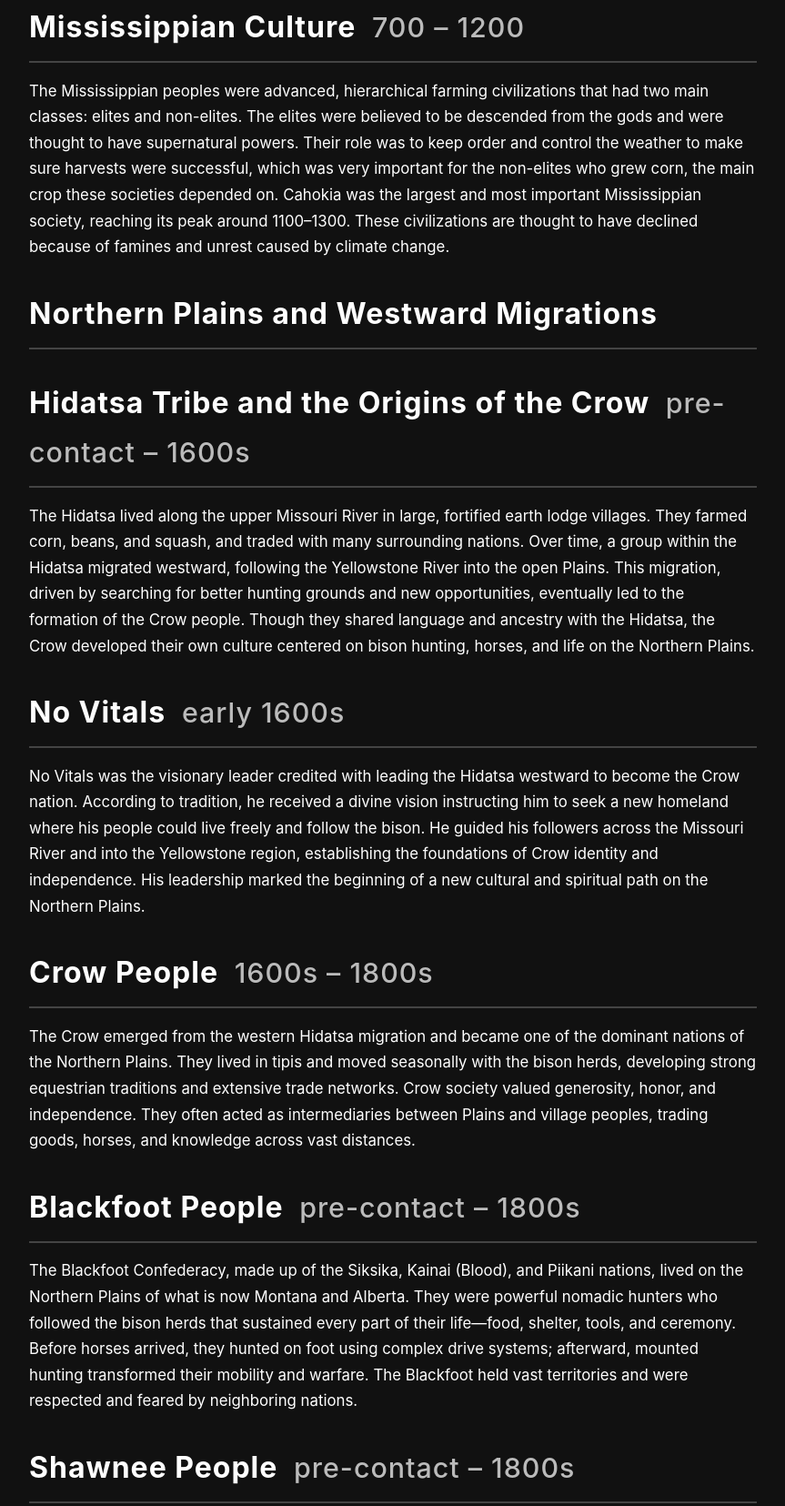
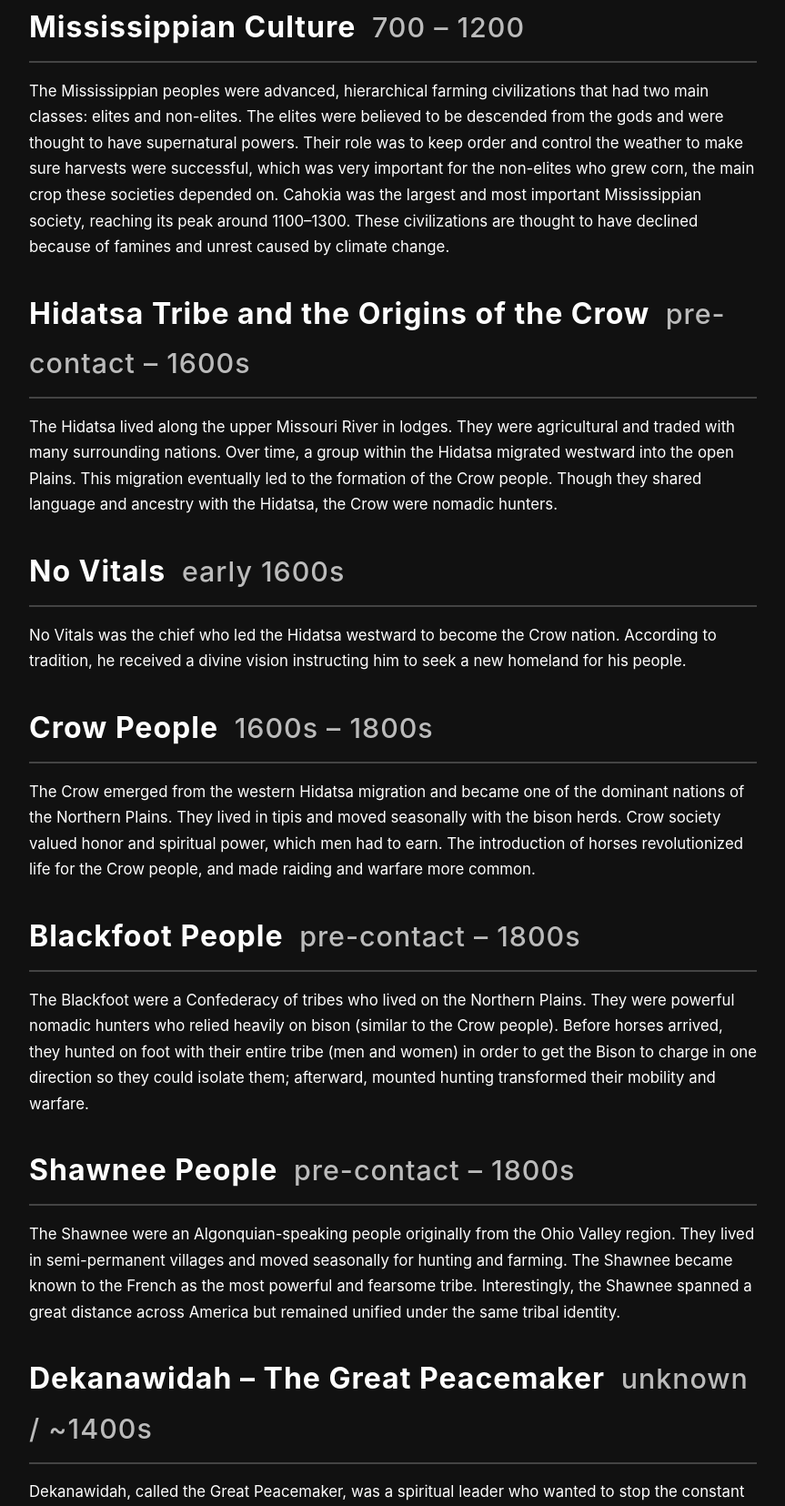
Before and after one commit to GusTheMonkey/NativeAmericanHistory, a plain HTML site: page index.html in a window 1280 px wide. Shown: the part 61-1716 px from the top of the page at 91% size, without its empty margins (208-1071 px from the left). Drawn offline with Linux system fonts and the light colour scheme.

Commit message:
Revise content for Native American cultural sections
Updated sections on various Native American cultures to enhance clarity and detail.

```diff
--- a/index.html
+++ b/index.html
@@ -66,7 +66,6 @@
 <body>
 <main>
 
-<!-- EARLY CIVILIZATIONS -->
 <section>
     <h1>Mississippian Culture <span class="date">700 – 1200</span></h1>
     <p>
@@ -74,43 +73,38 @@
     </p>
 </section>
 
-<!-- NORTHERN PLAINS & WESTWARD MIGRATIONS -->
-<section>
-    <h1>Northern Plains and Westward Migrations</h1>
-</section>
-
 <section>
     <h1>Hidatsa Tribe and the Origins of the Crow <span class="date">pre-contact – 1600s</span></h1>
     <p>
-        The Hidatsa lived along the upper Missouri River in large, fortified earth lodge villages. They farmed corn, beans, and squash, and traded with many surrounding nations. Over time, a group within the Hidatsa migrated westward, following the Yellowstone River into the open Plains. This migration, driven by searching for better hunting grounds and new opportunities, eventually led to the formation of the Crow people. Though they shared language and ancestry with the Hidatsa, the Crow developed their own culture centered on bison hunting, horses, and life on the Northern Plains.
+        The Hidatsa lived along the upper Missouri River in lodges. They were agricultural and traded with many surrounding nations. Over time, a group within the Hidatsa migrated westward into the open Plains. This migration eventually led to the formation of the Crow people. Though they shared language and ancestry with the Hidatsa, the Crow were nomadic hunters.
     </p>
 </section>
 
 <section>
     <h1>No Vitals <span class="date">early 1600s</span></h1>
     <p>
-        No Vitals was the visionary leader credited with leading the Hidatsa westward to become the Crow nation. According to tradition, he received a divine vision instructing him to seek a new homeland where his people could live freely and follow the bison. He guided his followers across the Missouri River and into the Yellowstone region, establishing the foundations of Crow identity and independence. His leadership marked the beginning of a new cultural and spiritual path on the Northern Plains.
+        No Vitals was the chief who led the Hidatsa westward to become the Crow nation. According to tradition, he received a divine vision instructing him to seek a new homeland for his people.
     </p>
 </section>
 
 <section>
     <h1>Crow People <span class="date">1600s – 1800s</span></h1>
     <p>
-        The Crow emerged from the western Hidatsa migration and became one of the dominant nations of the Northern Plains. They lived in tipis and moved seasonally with the bison herds, developing strong equestrian traditions and extensive trade networks. Crow society valued generosity, honor, and independence. They often acted as intermediaries between Plains and village peoples, trading goods, horses, and knowledge across vast distances.
+        The Crow emerged from the western Hidatsa migration and became one of the dominant nations of the Northern Plains. They lived in tipis and moved seasonally with the bison herds. Crow society valued honor and spiritual power, which men had to earn. The introduction of horses revolutionized life for the Crow people, and made raiding and warfare more common.
     </p>
 </section>
 
 <section>
     <h1>Blackfoot People <span class="date">pre-contact – 1800s</span></h1>
     <p>
-        The Blackfoot Confederacy, made up of the Siksika, Kainai (Blood), and Piikani nations, lived on the Northern Plains of what is now Montana and Alberta. They were powerful nomadic hunters who followed the bison herds that sustained every part of their life—food, shelter, tools, and ceremony. Before horses arrived, they hunted on foot using complex drive systems; afterward, mounted hunting transformed their mobility and warfare. The Blackfoot held vast territories and were respected and feared by neighboring nations.
+        The Blackfoot were a Confederacy of tribes who lived on the Northern Plains. They were powerful nomadic hunters who relied heavily on bison (similar to the Crow people). Before horses arrived, they hunted on foot with their entire tribe (men and women) in order to get the Bison to charge in one direction so they could isolate them; afterward, mounted hunting transformed their mobility and warfare.
     </p>
 </section>
 
 <section>
     <h1>Shawnee People <span class="date">pre-contact – 1800s</span></h1>
     <p>
-        The Shawnee were an Algonquian-speaking people originally from the Ohio Valley region. They lived in semi-permanent villages and moved seasonally for hunting and farming. The Shawnee became known for their resistance to European and later American expansion, forming alliances under leaders like Tecumseh in the early 1800s. Despite displacement and warfare, Shawnee culture remained tied to the land and community networks of the Eastern Woodlands and the edge of the Plains.
+        The Shawnee were an Algonquian-speaking people originally from the Ohio Valley region. They lived in semi-permanent villages and moved seasonally for hunting and farming. The Shawnee became known to the French as the most powerful and fearsome tribe. Interestingly, the Shawnee spanned a great distance across America but remained unified under the same tribal identity.
     </p>
 </section>
 
```
